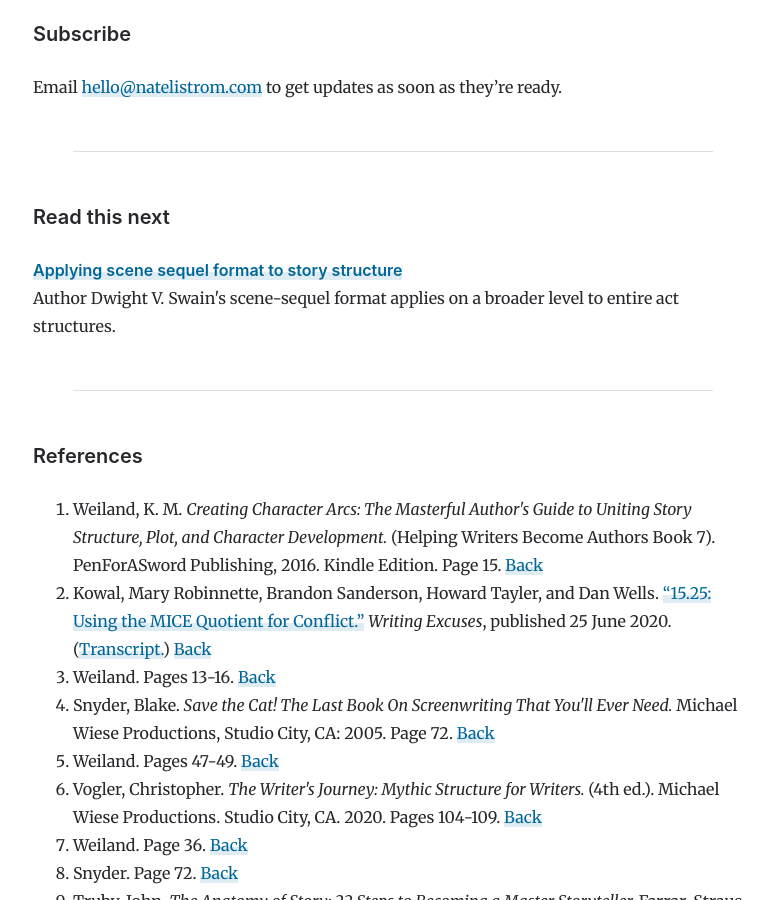
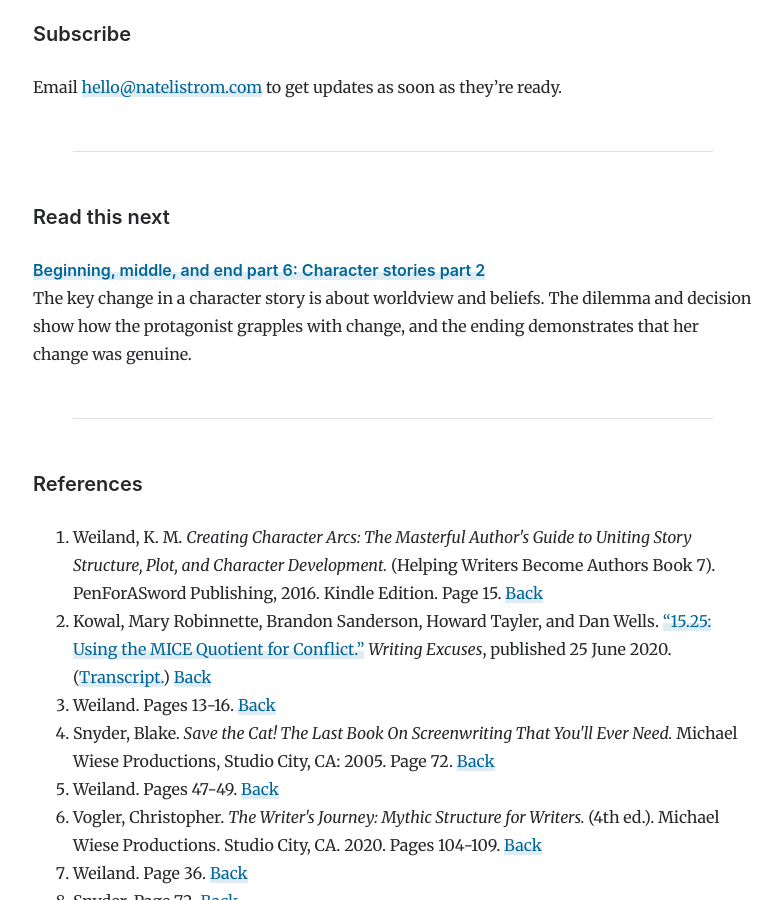
Before and after one commit to natelistrom/natelistrom.github.io, a Jekyll site: the page built from _posts/2024-05-07-beginning-middle-end-5.md, in a window 1280 px wide and 900 px high, scrolled down 8512 px. Shown: the whole window, without its empty margins (247-1029 px from the left). Built offline with Jekyll 4.4.1, drawn with Linux system fonts in a browser that asks for light colours; part of the change alters nothing that is shown.

Commit message:
Publish beginning middle end part 6

```diff
--- a/_posts/2024-05-07-beginning-middle-end-5.md
+++ b/_posts/2024-05-07-beginning-middle-end-5.md
@@ -6,7 +6,7 @@ date:   2024-05-07 12:00:00 -0400
 tags: [Beginning middle end, Primitives, Story structure, Story, Craft]
 maturity: note
 reading_time: 9 min
-read_next: "Applying scene sequel format to story structure"
+read_next: "Beginning, middle, and end part 6: Character stories part 2"
 ---
 
 > "The Lie Your Character Believes is the foundation for his character arc. This is what’s wrong in his world. Once you know what’s wrong, you then get to set about figuring out how to make it right."
--- /dev/null
+++ b/_posts/2024-06-04-beginning-middle-end-6.md
@@ -0,0 +1,205 @@
+---
+layout: post
+title:  "Beginning, middle, and end part 6: Character stories part 2"
+description: "The key change in a character story is about worldview and beliefs. The dilemma and decision show how the protagonist grapples with change, and the ending demonstrates that her change was genuine."
+date:   2024-06-04 12:00:00 -0400
+tags: [Beginning middle end, Primitives, Story structure, Story, Craft]
+maturity: note
+reading_time: 11 min
+read_next:  "The realm of appropriate payoffs"
+---
+
+> "To carry an emotional appeal to an audience, a story must not only show the _results_ of a method of problem solving, but must _document the appropriateness of each step_ as well."
+> — Melanie Anne Phillips <cite>(<a href="/bibliography#phillips2009">Phillips</a>, Location 1052)</cite> (Emphasis mine)
+
+---
+
+This is the second of a two-part note. See the [first part here]().
+
+As a reminder, we're trying to develop a [useful structural framework]({% post_url 2024-02-06-beginning-middle-end-2 %}) based on Aristotle's "beginning, middle, and end." Aristotle's definitions give us clarity for the beginning and end, and we're using Dwight Swain's scene-sequel format to fill in the middle.
+
+Here's what our framework looks like:
+
+![A diagram with beginning and end bracketing the scene-sequel wave.](/assets/img/beginning-middle-end-2-3.png)
+
+<table>
+  <tr>
+    <th width="25%"><strong>Beginning</strong></th>
+    <td>
+        <ol style="margin:0; padding:0;">
+            <li>Something happens, which establishes a trajectory</li>
+        </ol>
+    </td>
+  </tr>
+  <tr>
+    <th><strong>Middle</strong></th>
+    <td>
+        <ol start="2" style="margin:0; padding:0;">
+            <li>That trajectory is pursued with growing resistance until . . .</li>
+            <li>A disaser happens, which makes it impossible to continue in the same direction</li>
+            <li>There&rsquo;s a period of grappling with the implications of the disaster and searching for a new way forward</li>
+            <li>A new trajectory is established</li>
+        </ol>
+    </td>
+  </tr>
+  <tr>
+    <th><strong>End</strong></th>
+    <td>
+        <ol start="6" style="margin:0; padding:0;">
+            <li>The consequences of the new trajectory play out
+            </li>
+        </ol>
+    </td>
+  </tr>
+</table>
+
+We pick up with the third step in the middle of a character story, the "period of grappling with the implications of the disaster and searching for a new way forward."
+
+---
+
+#### Dilemma
+
+Change always has a cost. In order to embrace a new way of being, you have to give something up. There's a looming specter of the death of the old way. Snyder calls this phase the "dark night of the soul." <cite>(<a href="/bibliography#snyder2005">Snyder</a>, Page 88)</cite>
+
+In character stories, the purpose of the dilemma is to force the protagonist to evaluate all possible ways of preserving herself _without_ changing and discover that nothing will do. <cite>(<a href="/bibliography#phillips2009">Phillips</a>, Location 883)</cite> The story must illustrate that, to succeed, the protagonist cannot do anything _but_ change. It is the only way.
+
+This results in a period of reaction, grief, and deliberation. Is the risk of giving up the familiar worth the potential gain?
+
+> "The clock is ticking, options are running out. If the Main Character doesn't choose one way or the other, then failure is certain. But which way to go? There's no clear-cut answer from the Main Character's perspective." <cite>(<a href="/bibliography#phillips2009">Phillips</a>, Location 885)</cite>
+
+**_Pride and Prejudice_**
+
+In _Pride and Prejudice_, the dilemma manifests itself chiefly as Elizabeth realizes — after Wickham and Lydia elope — that her feelings for Darcy have changed:
+
+> "Never had she so honestly felt that she could have loved him, as now, when all love must be vain." <cite>(<a href="/bibliography#austen1813">Austen</a>, Page 242)</cite>
+
+She has not yet realized the error of her _judgments_, but she knows that something has shifted in her heart. Over the next few chapters, as the external events play out, Elizabeth will grapple with the implications of that change.
+
+**_Jurassic Park_**
+
+Dr. Grant's dilemma manifests mostly through his relationship to the children he's now responsible for protecting. Unsurprisingly, he's not very good at it, playing a role he's never before inhabited.
+
+> Lex's GASPS are getting louder. She's terrified.
+>
+> GRANT
+> "Hey, come on, don't -- don't -- don't -- just -- just --"
+>
+> He touches her, but it's awfully awkward, more of a pat on the head than anything strong or reassured. <cite>(<a href="/bibliography#koepp1992">Koepp</a>, Page 82)</cite>
+
+Moments later:
+
+> GRANT (cont'd)
+> "Come on out, Lex. Hiding isn't a rational solution; we have to improve our situation." <cite>(<a href="/bibliography#koepp1992">Koepp</a>, Page 85)</cite>
+
+Of course, asking a terrified child to seek a "rational solution" isn't an effective approach. How will Grant connect with these kids so that he can help them? He must adapt.
+
+It's a metaphor for the broader dilemma he's facing: How will he deal with the fact that his world is changing, and he doesn't have control over it?
+
+#### Decision
+
+In character stories, more than idea or event stories, the key moment that solidifies the rest of the plot _must come from within_ the protagonist. Facing the dilemma, she makes a decision and commits herself to a new way of being.
+
+**Shapes of change**
+
+Sometimes, similar to the "epiphany" in an idea story, the moment of decision can be quite distinct. Pressures gradually build up over the course of the story and then, like the slipping of techtonic plates, the protagonist makes a sudden turn. _Dramatica_ creator Melanie Anne Phillips calls this a "leap of faith." <cite>(<a href="/bibliography#phillips2009">Phillips</a>, Location 883)</cite> The strong contrast of a moment like this makes it easy for audiences to see.
+
+Change in other stories might be more continuous and happen by degrees.
+
+> "The Main Character gradually shifts his perspective until, by the end of the story, he has already adopted the alternative paradigm with little or no fanfare." <cite>(<a href="/bibliography#phillips2009">Phillips</a>, Location 899)</cite>
+
+There is still a final moment when the course of the story is settled and we _know_ that the protagonist has changed, but it's much less prominent, more felt than seen.
+
+**Types of change**
+
+There are also a number of different _types_ of decision.
+
+- First comes what author K. M. Weiland calls the "positive change arc," this type of decision is all about the protagonist heroically committing to abandon her old self and take up a new way of being. <cite>(<a href="/bibliography#weiland2016">Weiland</a>, Page 8)</cite>
+
+- Second is the decision in a tragedy — a "negative change arc." This type of decision is all about the protagonist knowingly doubling down on her old, failed way of being. <cite>(<a href="/bibliography#weiland2016">Weiland</a>, Page 9)</cite>
+
+- Third comes a variant of the character story in which it is the society around the protagonist, rather than the protagonist herself, which changes. Weiland calls these "flat arcs." <cite>(<a href="/bibliography#weiland2016">Weiland</a>, Page 8)</cite>
+
+**Standing firm**
+
+Vogler calls protagonists in flat arcs "catalyst characters," focusing on the effect that they have on others. <cite>(<a href="/bibliography#vogler2020">Vogler</a>, Page 40)</cite>
+
+Phillips explores a similar theme but with a different perspective, calling them "steadfast characters." To her, even characters that hold onto their worldview can still change in subtle ways, often deepening their resolve.
+
+> "Steadfast Main Characters will not add nor delete a characteristic, but will grow either by holding on against something bad, waiting for it to Stop, or by holding out until something good can Start." <cite>(<a href="/bibliography#phillips2009">Phillips</a>, Location 2273)</cite>
+
+Both the key decision in a negative arc — in which the protagonist stubbornly maintains her her lie — and a flat arc — in which the protagonist stubbornly maintains the truth and causes others to abandon their lies — can be thought of as "steadfast character" decisions.
+
+**_Pride and Prejudice_**
+
+In _Pride and Prejudice_, Elizabeth's perspective toward Mr. Darcy shifts slowly over the entire second half of the story.
+- At the midpoint, she actively despises him for hurting Jane.
+- When she visits Pemberley and observes him with her uncle and aunt, she begins to soften to him. She's confused. His behavior challenges the previous judgments she made about him.
+- After Lydia elopes with Wickham and Darcy is removed from her life, Elizabeth begins to see that he could have meant more to her.
+
+The function of all this is to demonstrate to Elizabeth that her hasty judgment was wrong. That realization comes slowly.
+
+Nevertheless, there is still a distinct moment when Austen makes it clear that Elizabeth has changed. It's represented by an explicit reversal in her judgment of him:
+
+> "The proposals which she had proudly spurned only four months ago, would now have been most gladly and gratefully received! . . . _She began now to comprehend that he was exactly the man who, in disposition and talents, would most suit her_ . . . . by her ease and liveliness, his mind might have been softened, his manners improved; and from his judgement, information, and knowledge of the world, she must have received benefit of greater importance." <cite>(<a href="/bibliography#austen1813">Austen</a>, Page 271)</cite> (Emphasis mine.)
+
+**_Jurassic Park_**
+
+In _Jurassic Park_, Dr. Grant's moment of decision is also quite distinct. It happens when he and the children spend the night together in a tree, hiding from the Tyrannosaurus rex.
+
+At the beginning of the story, Grant was portrayed as future-averse. He disliked children — to the point of using a petrified raptor claw to antagonize one. The raptor claw has become a symbol of Grant's old identity.
+
+Now, in the tree, Grant finds himself sharing a moment of connection with kids. He's almost a father figure to them. The contrast in his relationship with children hints at deeper changes.
+
+Things get philosophical. One of the kids asks Grant, "What are you and [Dr. Sattler] gonna do now if you don't have to dig up dinosaur bones any more?" <cite>(<a href="/bibliography#koepp1992">Koepp</a>, Page 92)</cite>
+
+It's a good question. His former profession is irrelevant now that real, live dinosaurs are walking around. Grant can no longer run from the future.
+
+"I guess I'll just have to evolve." <cite>(<a href="/bibliography#koepp1992">Koepp</a>, Page 92)</cite>
+
+He casts aside the fossilized raptor claw. He embraces change.
+
+
+## End: Living the new belief
+
+A promise is only good if you see it through. The purpose of the final section of a character story is to test and prove the commitment the protagonist made. It demonstrates how the results of the protagonist's decision play out.
+
+Generally, this means a climactic moment and a resolution.
+
+- In the climactic moment, the protagonist faces some kind of challenge. <cite>(<a href="/bibliography#swain1981">Swain</a>, Page 193)</cite> Instead of responding in the old way, she responds in the new way. Her actions embody who she is now. <cite>(<a href="/bibliography#coyne2015">Coyne</a>, Page 185)</cite> She passes the test.
+- Then in the story's resolution phase, the consequences of the change (for the protagonist and her world) play out. Having proven her change through action, she settles into a new equilibrium. <cite>(<a href="/bibliography#truby2011">Truby</a>, Page 50)</cite> The end of the story demonstrates this "after image." It contrasts with the "before image" from the beginning, showing how life is different on this side of the change. <cite>(<a href="/bibliography#snyder2005">Snyder</a>, Page 90)</cite>
+
+Not every character story resolves in a perfect happy ending or a perfect tragedy. For example, Kenneth Lonergan's 2016 film, _Manchester by the Sea_ has a mixed, bittersweet ending. Still grappling with his pain, protagonist Lee Chandler cannot take his nephew to live with him. But he commits to being a part of his life. This demonstrates that Lee _can_ change, but that he has not yet reached _wholeness_.
+
+**_Pride and Prejudice_**
+
+_Pride and Prejudice_ is interesting in that the proof of character change and the emotional climactic moment of the romance plotline come in different scenes.
+
+Through the dilemma phase, Elizabeth has realized that she does, indeed, have deep regard for Mr. Darcy — the kind of regard for which she's always hoped. She mis-judged him, and she repents of her judgment. But her repentance must be put to the test.
+
+The proof comes in Chapter 56. The esteemed (though unpleasant) Lady Catherine de Bourgh visits Elizabeth. Lady Catherine has heard a rumor that Mr. Darcy has designs on Elizabeth. She intends for Mr. Darcy to marry her daughter, so he has come to obtain Elizabeth's promise not to marry Mr. Darcy.
+
+But, of course, Elizabeth rejects the request.
+
+Having once promised never to accept Mr. Darcy (if he asked her to dance), Elizabeth now promises never to reject him (if he asks her to marry). She has completely reversed positions.
+
+The emotional climactic moment comes a couple of chapters later. Elizabeth and Mr. Darcy happen to be walking together, semi-privately. Elizabeth seizes the moment. She thanks Mr. Darcy warmly for his help to her family in the matter of Lydia's elopement. Sensing that her attitude toward him has changed, Mr. Darcy responds:
+
+> "'If you _will_ thank me,' he replied, 'let it be for yourself alone. That the wish of giving happiness to you might add force to the other inducements which led me on, I shall not attempt to deny. But your _family_ owe me nothing. Much as I respect them, I believe I thought only of _you_.'
+>
+> "Elizabeth was too much embarrassed to say a word. After a short pause, her companion added, 'You are too generous to trifle with me. If your feelings are still what they were last April, tell me so at once. _My_ affections and wishes are unchanged, but one word from you will silence me on this subject for ever [sic].'" <cite>(<a href="/bibliography#austen1813">Austen</a>, Page 315)</cite> (Emphasis original.)
+
+He proposes. She accepts.
+
+The chapters that follow depict the results. Her family is incredulous, knowing her earlier dislike of him. Austen contrasts Elizabeth's marriage to Mr. Darcy and the other couples in the story, including Lydia and Mr. Wickham. We learn how Elizabeth and Mr. Darcy settle into their new bliss.
+
+**_Jurassic Park_**
+
+In David Koepp's screenplay for _Jurassic Park_, the main movement Dr. Grant's character change resolves about three quarters of the way through the story.
+
+When Dr. Grant casts aside the raptor claw, the action serves both to show his decision and also _prove_ his commitment to it. The two functions are condensed into a single beat. Thus, the decision and the climactic moment of his character arc happen at the same time.
+
+During the rest of the story, Dr. Grant lives in his new equilibrium, acting as a protector and guide for the children. (You could argue that there are later character moments of significance, like when one of the children is electrocuted, and Dr. Grant has to resuscitate him. But to me, it seems those are more properly identified as beats of the event story, rather than the character arc.)
+
+In the final scene of the film, we see a "closing image" of Dr. Grant in sharp contrast to how he began. At the start, he was digging up petrified proto-bird fossils from the solid earth. Now, he's seen riding a helicopter, watching modern birds fly over the ever-changing waters of the sea. At the start, he disliked children. Now, he's got one on each shoulder.
+
+He's learned to evolve.
```
